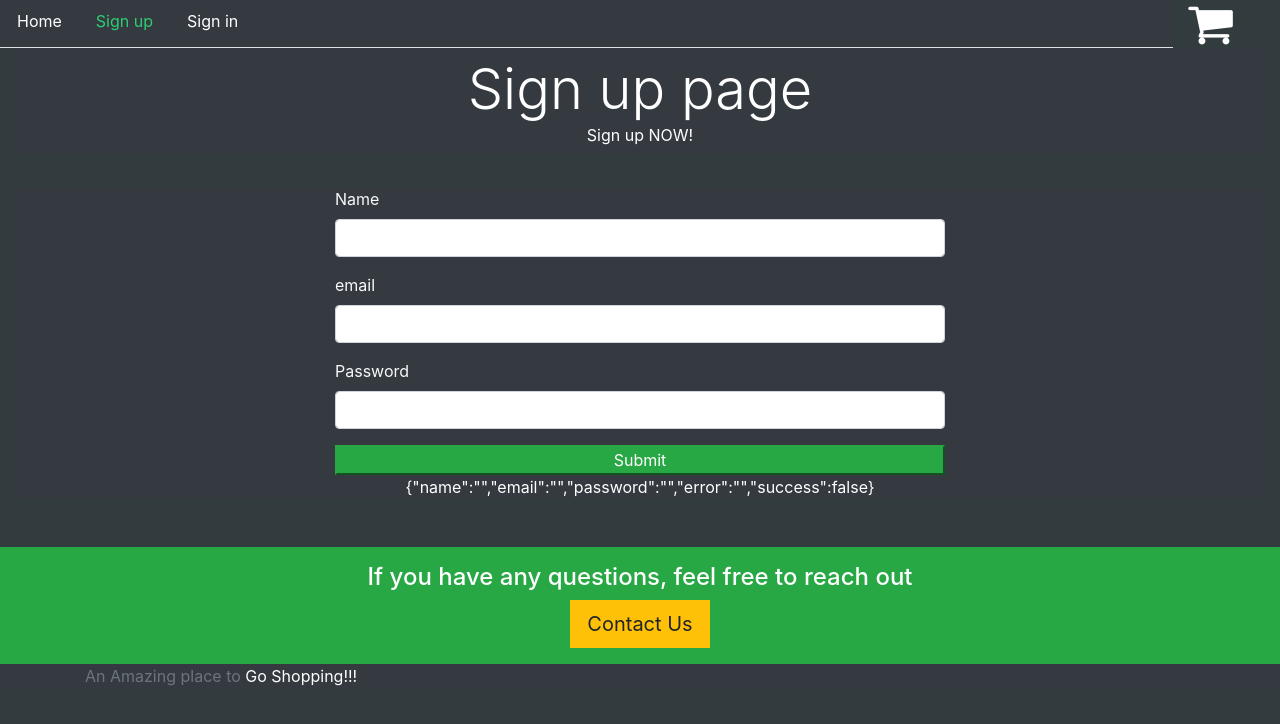
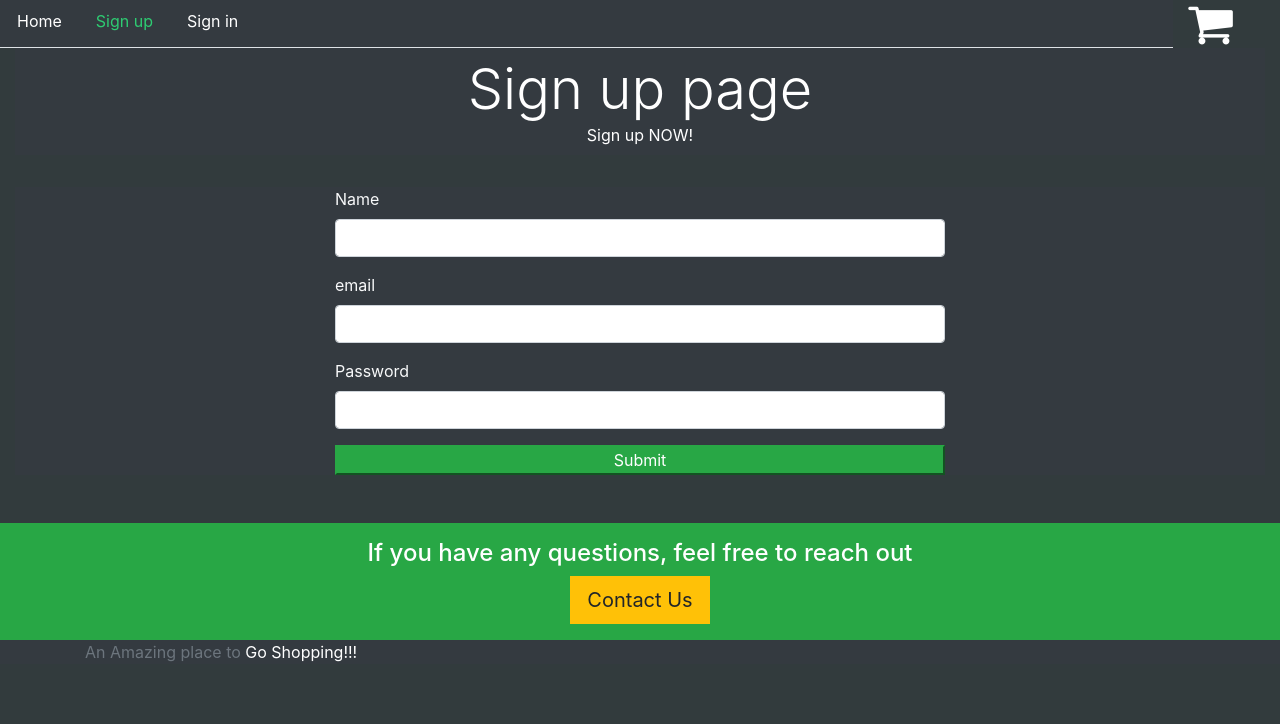
Before and after one commit to haritaAi/webstoreapp, a React (Create React App) app: page /signup in a window 1280 px wide. Shown: the top 724 px of the page. Built offline with nearby package versions, Linux system fonts and the light colour scheme.

Commit message:
afetr simple editing

```diff
--- a/src/user/Signup.js
+++ b/src/user/Signup.js
@@ -109,7 +109,7 @@ const Signup = () => {
             {successMessage()}
             {errorMessage()}
            {signupForm()}
-           <p className="text-white text-center ">{JSON.stringify(values)}</p>
+
            </Base>
      );
 }
```
